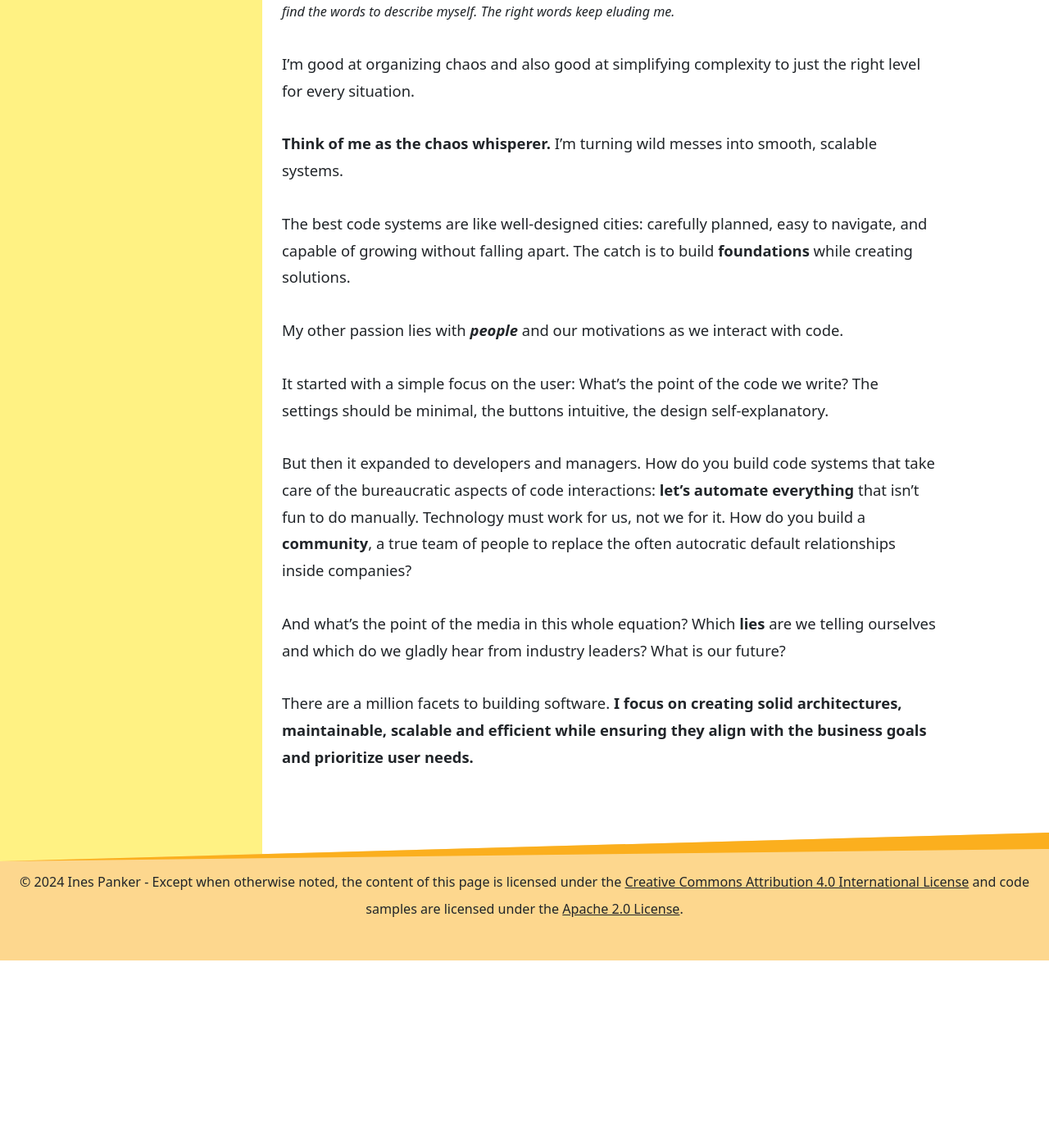
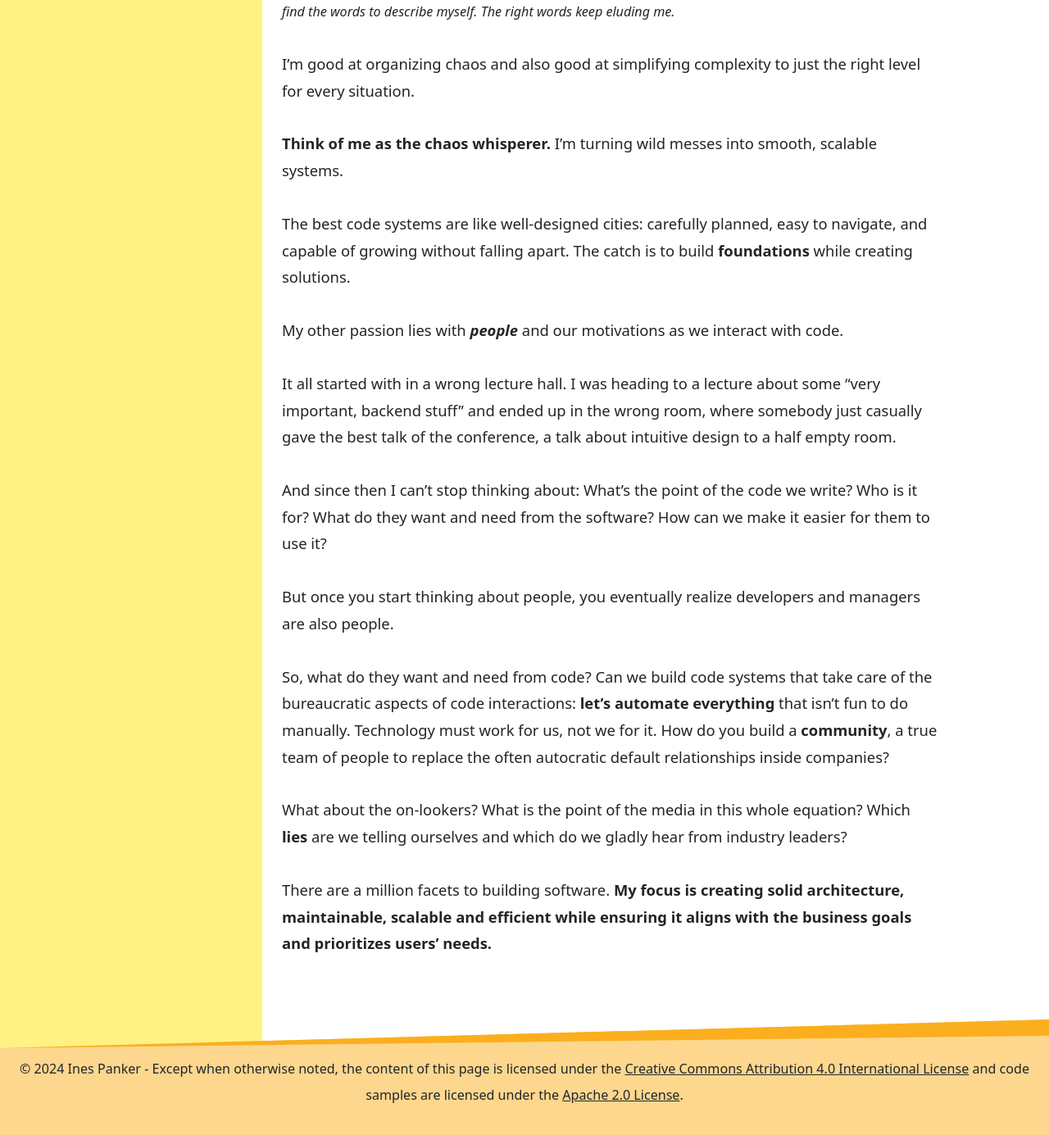
Before and after one commit to inesp/inesp.github.io, a Jekyll site: the page built from about.md, in a window 1280 px wide and 1400 px high, scrolled down 471 px. Shown: the top 1385 px of the window at 82% size. Built offline with Jekyll 4.4.1, drawn with Linux system fonts in a browser that asks for light colours; nearby versions of some CDN libraries; some web fonts are replaced; before the commit the page ends 1643 px from its top, so only the background shows below that.

Commit message:
Improve about me

```diff
--- a/about.md
+++ b/about.md
@@ -20,10 +20,19 @@ The best code systems are like well-designed cities: carefully planned, easy to
 
 My other passion lies with ***people*** and our motivations as we interact with code.
 
-It started with a simple focus on the user: What's the point of the code we write? The settings should be minimal, the buttons intuitive, the design self-explanatory.
+It all started with in a wrong lecture hall. I was heading to a lecture about some "very important, backend stuff" and ended up
+in the wrong room, where somebody just casually gave the best talk of the conference,
+a talk about intuitive design to a half empty room.
 
-But then it expanded to developers and managers. How do you build code systems that take care of the bureaucratic aspects of code interactions: **let's automate everything** that isn't fun to do manually. Technology must work for us, not we for it. How do you build a **community**, a true team of people to replace the often autocratic default relationships inside companies?
+And since then I can't stop thinking about: What's the point of the code we write? Who is it for?
+What do they want and need from the software? How can we make it easier for them to use it?
 
-And what's the point of the media in this whole equation? Which **lies** are we telling ourselves and which do we gladly hear from industry leaders? What is our future?
+But once you start thinking about people, you eventually realize developers and managers are also people.
 
-There are a million facets to building software. **I focus on creating solid architectures, maintainable, scalable and efficient while ensuring they align with the business goals and prioritize user needs.**
+So, what do they want and need from code? Can we build code systems that take care of the bureaucratic aspects of code interactions: **let's automate everything** that isn't fun to do manually. Technology must work for us, not we for it. How do you build a **community**, a true team of people to replace the often autocratic default relationships inside companies?
+
+What about the on-lookers?
+What is the point of the media in this whole equation?
+Which **lies** are we telling ourselves and which do we gladly hear from industry leaders?
+
+There are a million facets to building software. **My focus is creating solid architecture, maintainable, scalable and efficient while ensuring it aligns with the business goals and prioritizes users' needs.**
```
